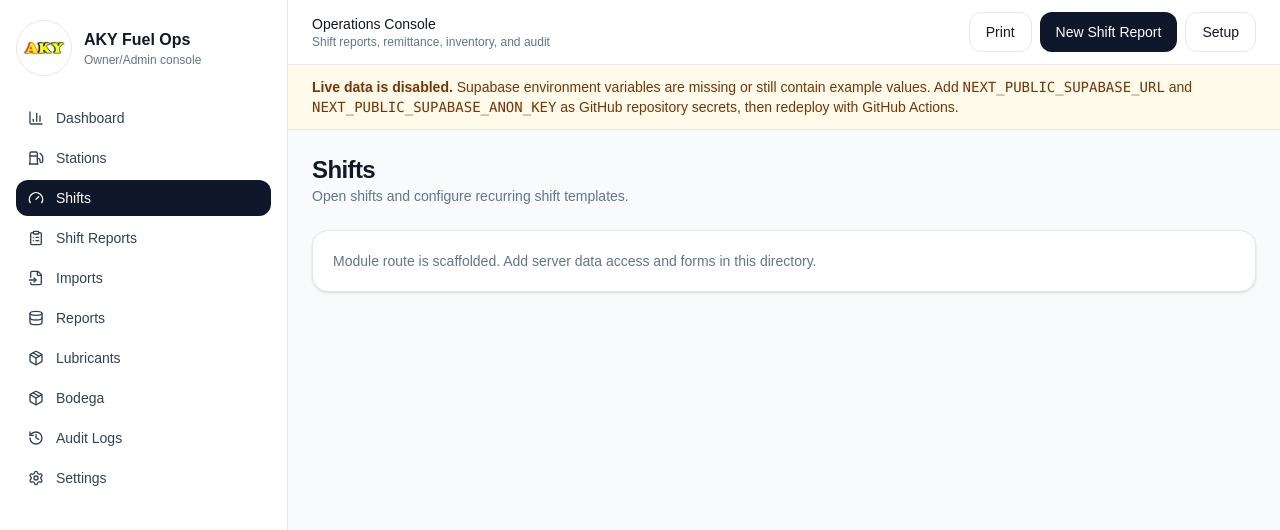
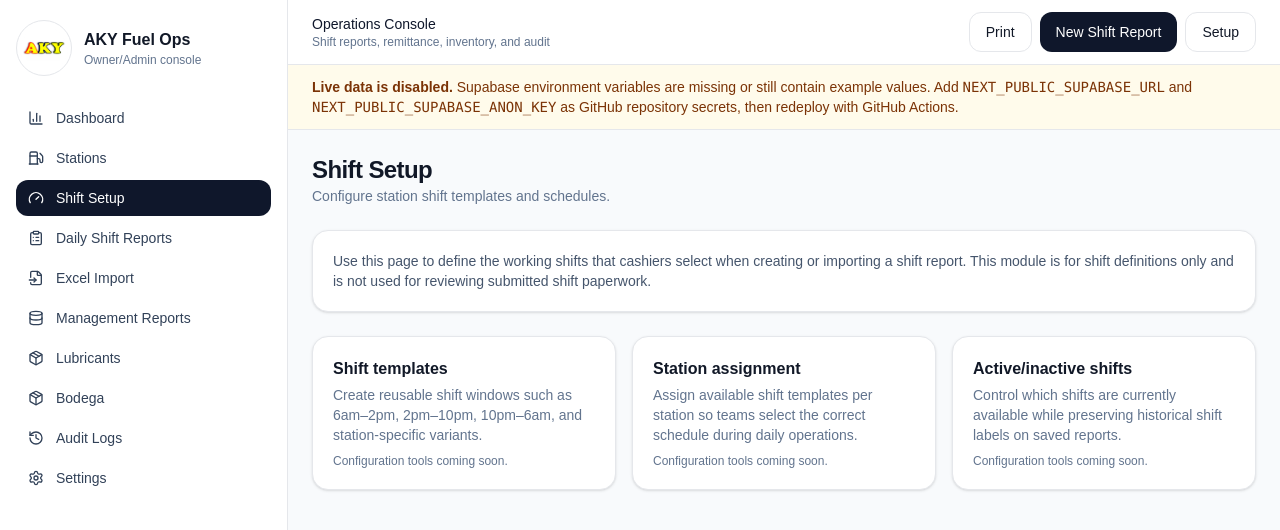
Before and after one commit to shilohg25/my-business-app, a Next.js app: page /shifts in a window 1280 px wide. Shown: the top 530 px of the page. Built offline with nearby package versions, Linux system fonts and the light colour scheme; no server answers.

Commit message:
Clarify shift setup daily reports and management reports

```diff
--- a/src/app/(app)/reports/page.tsx
+++ b/src/app/(app)/reports/page.tsx
@@ -1,15 +1,75 @@
-import { ReportList } from "@/components/shift-reports/report-list";
+import { Badge } from "@/components/ui/badge";
+import { Card, CardContent, CardDescription, CardHeader, CardTitle } from "@/components/ui/card";
+import { appPath } from "@/lib/supabase/client";
+
+const managementReports = [
+  {
+    title: "Daily sales summary",
+    description: "Consolidated daily totals across fuel, lubricant, and convenience sales."
+  },
+  {
+    title: "Cash remittance summary",
+    description: "Compare cashier cash turnover, expected remittance, and submitted cash counts."
+  },
+  {
+    title: "Product liters summary",
+    description: "Track liters sold by product and station with trend-ready totals."
+  },
+  {
+    title: "Credit sales summary",
+    description: "Review card and credit-account sales by station and reporting period."
+  },
+  {
+    title: "Expense summary",
+    description: "Aggregate station operating expenses captured in shift workflows."
+  },
+  {
+    title: "Discrepancy report",
+    description: "Highlight variances between expected and actual shift-level outcomes."
+  },
+  {
+    title: "Export history",
+    description: "Track generated management exports and download history for audits."
+  }
+];
 
 export default function ReportsPage() {
   return (
     <div className="space-y-6">
       <div>
-        <h1 className="text-2xl font-semibold tracking-tight">Reports</h1>
-        <p className="text-sm text-slate-500">
-          View committed shift reports. Summary exports will be added after report details are stabilized.
-        </p>
+        <h1 className="text-2xl font-semibold tracking-tight">Management Reports</h1>
+        <p className="text-sm text-slate-500">Summaries and exports for owners and managers.</p>
       </div>
-      <ReportList />
+
+      <Card>
+        <CardContent className="flex flex-wrap items-center justify-between gap-3">
+          <p className="text-sm text-slate-600">
+            Detailed raw shift paperwork is reviewed in Daily Shift Reports. This module is reserved for business
+            summaries, trend reporting, and export workflows.
+          </p>
+          <a
+            href={appPath("/shift-reports/")}
+            className="inline-flex items-center rounded-lg border border-slate-300 px-3 py-2 text-sm font-medium text-slate-700 hover:bg-slate-50"
+          >
+            Open Daily Shift Reports
+          </a>
+        </CardContent>
+      </Card>
+
+      <div className="grid gap-4 md:grid-cols-2 xl:grid-cols-3">
+        {managementReports.map((report) => (
+          <Card key={report.title}>
+            <CardHeader>
+              <div className="flex items-center justify-between gap-2">
+                <CardTitle>{report.title}</CardTitle>
+                <Badge>Coming soon</Badge>
+              </div>
+              <CardDescription>{report.description}</CardDescription>
+            </CardHeader>
+            <CardContent className="pt-0 text-xs text-slate-500">Management summary module in progress.</CardContent>
+          </Card>
+        ))}
+      </div>
     </div>
   );
 }
--- a/src/app/(app)/shift-reports/page.tsx
+++ b/src/app/(app)/shift-reports/page.tsx
@@ -4,9 +4,11 @@ export default function ShiftReportsPage() {
   return (
     <div className="space-y-6">
       <div>
-        <h1 className="text-2xl font-semibold tracking-tight">Shift Reports</h1>
-        <p className="text-sm text-slate-500">
-          Review submitted reports, discrepancies, and approval status.
+        <h1 className="text-2xl font-semibold tracking-tight">Daily Shift Reports</h1>
+        <p className="text-sm text-slate-500">Review imported and manually entered shift reports.</p>
+        <p className="mt-2 text-sm text-slate-600">
+          Use this page to review the actual shift paperwork: meter readings, credit receipts, cash count,
+          expenses, lubricant sales, discrepancies, and approval status.
         </p>
       </div>
       <ReportList />
--- a/src/app/(app)/shifts/page.tsx
+++ b/src/app/(app)/shifts/page.tsx
@@ -1,17 +1,48 @@
-import { Card, CardContent } from "@/components/ui/card";
+import { Card, CardContent, CardDescription, CardHeader, CardTitle } from "@/components/ui/card";
+
+const setupSections = [
+  {
+    title: "Shift templates",
+    description: "Create reusable shift windows such as 6am–2pm, 2pm–10pm, 10pm–6am, and station-specific variants."
+  },
+  {
+    title: "Station assignment",
+    description: "Assign available shift templates per station so teams select the correct schedule during daily operations."
+  },
+  {
+    title: "Active/inactive shifts",
+    description: "Control which shifts are currently available while preserving historical shift labels on saved reports."
+  }
+];
 
 export default function Page() {
   return (
     <div className="space-y-6">
       <div>
-        <h1 className="text-2xl font-semibold tracking-tight">Shifts</h1>
-        <p className="text-sm text-slate-500">Open shifts and configure recurring shift templates.</p>
+        <h1 className="text-2xl font-semibold tracking-tight">Shift Setup</h1>
+        <p className="text-sm text-slate-500">Configure station shift templates and schedules.</p>
       </div>
+
       <Card>
         <CardContent>
-          <p className="text-sm text-slate-500">Module route is scaffolded. Add server data access and forms in this directory.</p>
+          <p className="text-sm text-slate-600">
+            Use this page to define the working shifts that cashiers select when creating or importing a shift report.
+            This module is for shift definitions only and is not used for reviewing submitted shift paperwork.
+          </p>
         </CardContent>
       </Card>
+
+      <div className="grid gap-4 md:grid-cols-2 xl:grid-cols-3">
+        {setupSections.map((section) => (
+          <Card key={section.title}>
+            <CardHeader>
+              <CardTitle>{section.title}</CardTitle>
+              <CardDescription>{section.description}</CardDescription>
+            </CardHeader>
+            <CardContent className="pt-0 text-xs text-slate-500">Configuration tools coming soon.</CardContent>
+          </Card>
+        ))}
+      </div>
     </div>
   );
 }
--- a/src/components/app/sidebar.tsx
+++ b/src/components/app/sidebar.tsx
@@ -18,10 +18,10 @@ import { appPath } from "@/lib/supabase/client";
 const items = [
   { href: "/dashboard/", label: "Dashboard", icon: BarChart3 },
   { href: "/stations/", label: "Stations", icon: Fuel },
-  { href: "/shifts/", label: "Shifts", icon: Gauge },
-  { href: "/shift-reports/", label: "Shift Reports", icon: ClipboardList },
-  { href: "/imports/", label: "Imports", icon: FileInput },
-  { href: "/reports/", label: "Reports", icon: Database },
+  { href: "/shifts/", label: "Shift Setup", icon: Gauge },
+  { href: "/shift-reports/", label: "Daily Shift Reports", icon: ClipboardList },
+  { href: "/imports/", label: "Excel Import", icon: FileInput },
+  { href: "/reports/", label: "Management Reports", icon: Database },
   { href: "/inventory/lubricants/", label: "Lubricants", icon: Package },
   { href: "/inventory/bodega/", label: "Bodega", icon: Package },
   { href: "/audit-logs/", label: "Audit Logs", icon: History },
--- a/src/components/shift-reports/report-detail.tsx
+++ b/src/components/shift-reports/report-detail.tsx
@@ -131,7 +131,7 @@ function ReviewHeader({ detail, id }: { detail: ShiftReportDetail; id: string })
       <div className="flex flex-wrap items-start justify-between gap-3">
         <div>
           <a className="text-sm font-medium text-slate-700 hover:text-slate-900" href={appPath("/shift-reports/")}>
-            ← Back to Shift Reports
+            ← Back to Daily Shift Reports
           </a>
           <h2 className="mt-2 text-lg font-semibold text-slate-900">Shift report review</h2>
           <p className="text-xs text-slate-500">Report ID: {id}</p>
@@ -178,7 +178,7 @@ export function ReportDetail() {
     if (!id) {
       setLoading(false);
       setDetail(null);
-      setError("Missing report id. Open this page from the Shift Reports list, or use ?id=<report_id> in the URL.");
+      setError("Missing report id. Open this page from the Daily Shift Reports list, or use ?id=<report_id> in the URL.");
       return;
     }
 
```
